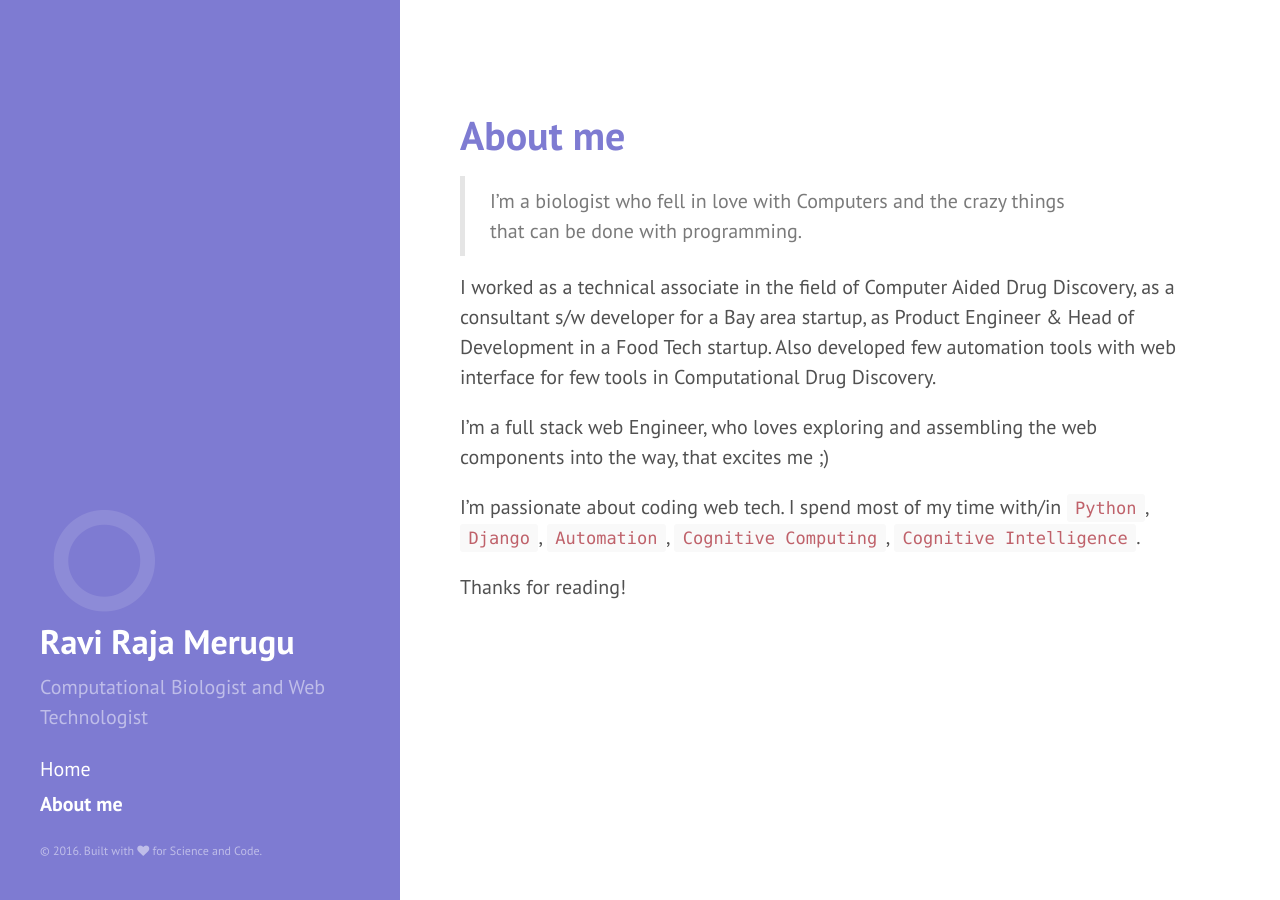
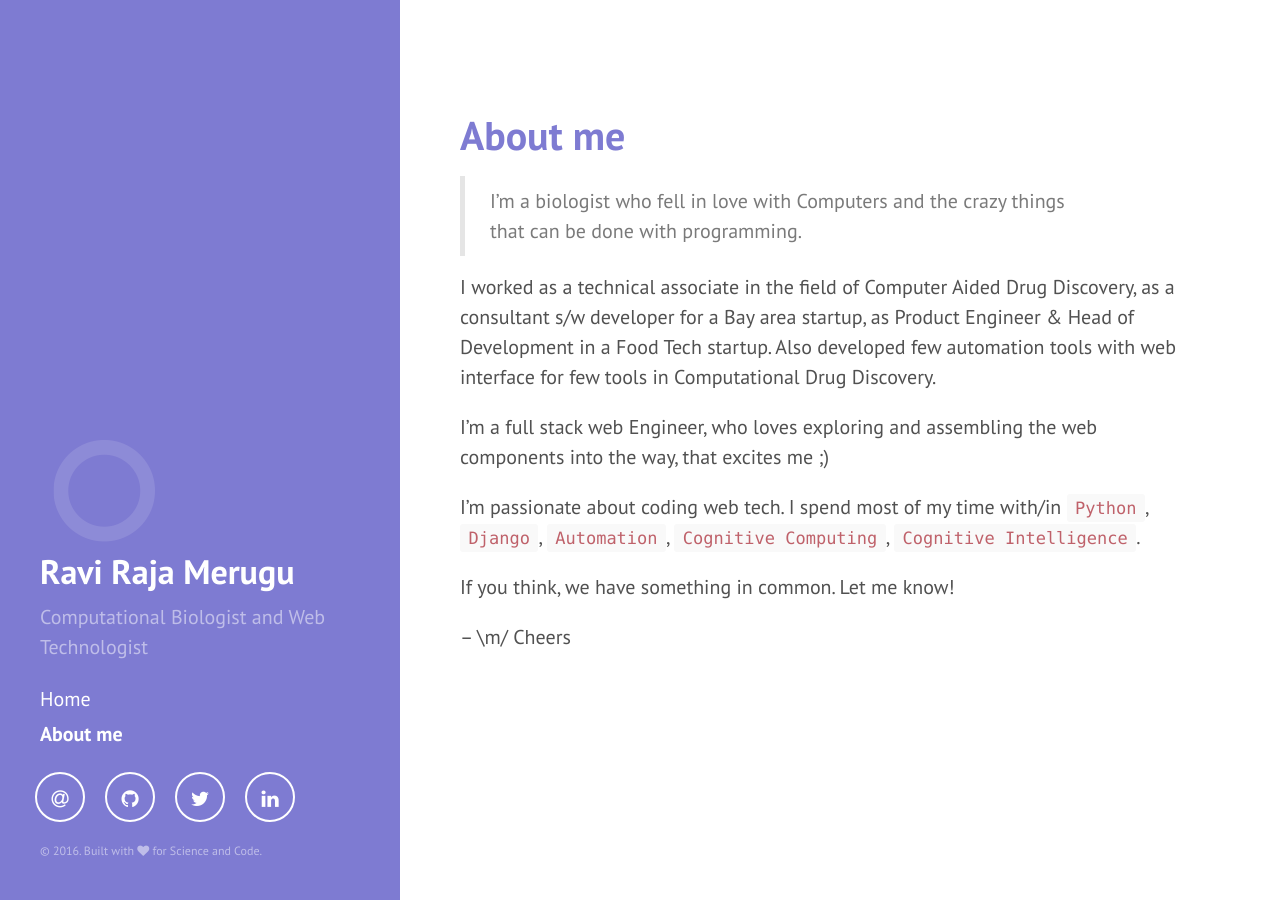
Before and after one commit to rrmerugu/rrmerugu.github.io, a Jekyll site: the page built from about.md, in a window 1280 px wide. Built offline with Jekyll 4.4.1, drawn with Linux system fonts in a browser that asks for light colours; nearby versions of some CDN libraries.

Commit message:
Social buttons added

```diff
--- a/_config.yml
+++ b/_config.yml
@@ -21,6 +21,12 @@ baseurl:          /
 author:
   name:           'Ravi Raja Merugu'
   url:            https://twitter.com/rrmerugu
+  email:          'rrmerugu@gmail.com'
+  github:         'https://github.com/rrmerugu'
+  twitter:        'https://twitter.com/rrmerugu'
+  linkedin:       'https://www.linkedin.com/in/rrmerugu'
+
+
 
 paginate:         5
 
--- a/_includes/sidebar.html
+++ b/_includes/sidebar.html
@@ -33,6 +33,32 @@
       <!-- <span class="sidebar-nav-item">Currently v{{ site.version }}</span> -->
     </nav>
 
+
+        <ul class="list-inline" id="sidebar-buttons">
+            <li>
+                <a href="mailto:{{ site.author.email }}" class="btn-social btn-outline" title="E-Mail me">
+                    <i class="fa fa-fw fa-at"></i>
+                </a>
+            </li>
+            <li>
+                <a href="{{ site.author.github }}" target="_blank" class="btn-social btn-outline" title="vakila on GitHub">
+                    <i class="fa fa-fw fa-github"></i>
+                </a>
+            </li>
+
+            <li>
+               <a href="{{ site.author.twitter }}" target="_blank" class="btn-social btn-outline" title="@AnjanaVakil on Twitter">
+                   <i class="fa fa-fw fa-twitter"></i>
+               </a>
+           </li>
+            <li>
+                <a href="{{ site.author.linkedin}}" target="_blank" class="btn-social btn-outline" title="Anjana Vakil on LinkedIn">
+                    <i class="fa fa-fw fa-linkedin"></i>
+                </a>
+            </li>
+
+
+        </ul>
     <p class="small">&copy; {{ site.time | date: '%Y' }}. Built
        with <i class="fa fa-heart"></i> for Science and Code.  </p>
   </div>
--- a/about.md
+++ b/about.md
@@ -17,4 +17,6 @@ into the way, that excites me ;)
 I'm passionate about coding web tech. I spend most of my time with/in
 `Python`, `Django`, `Automation`, `Cognitive Computing`, `Cognitive Intelligence`.
 
-Thanks for reading!
+If you think, we have something in common. Let me know!
+
+-- \m/ Cheers
--- a/public/css/poole.css
+++ b/public/css/poole.css
@@ -430,3 +430,25 @@ a.pagination-item:hover {
     border-bottom-right-radius: 4px;
   }
 }
+
+
+
+.list-inline{
+  padding-left: 0;
+list-style: none;
+margin-left: -5px;
+display: flex;
+}
+.list-inline li{
+      margin-right: 1rem;
+}
+.btn-outline {
+  display: inline-block;
+  border: 2px solid #fff;
+  border-radius: 100%;
+  text-align: center;
+  width: 2.5em;
+  height: 2.5em;
+  font-size: 1rem;
+  line-height: 2.5em;
+}
```
Also changed, not shown: 7 other files.
